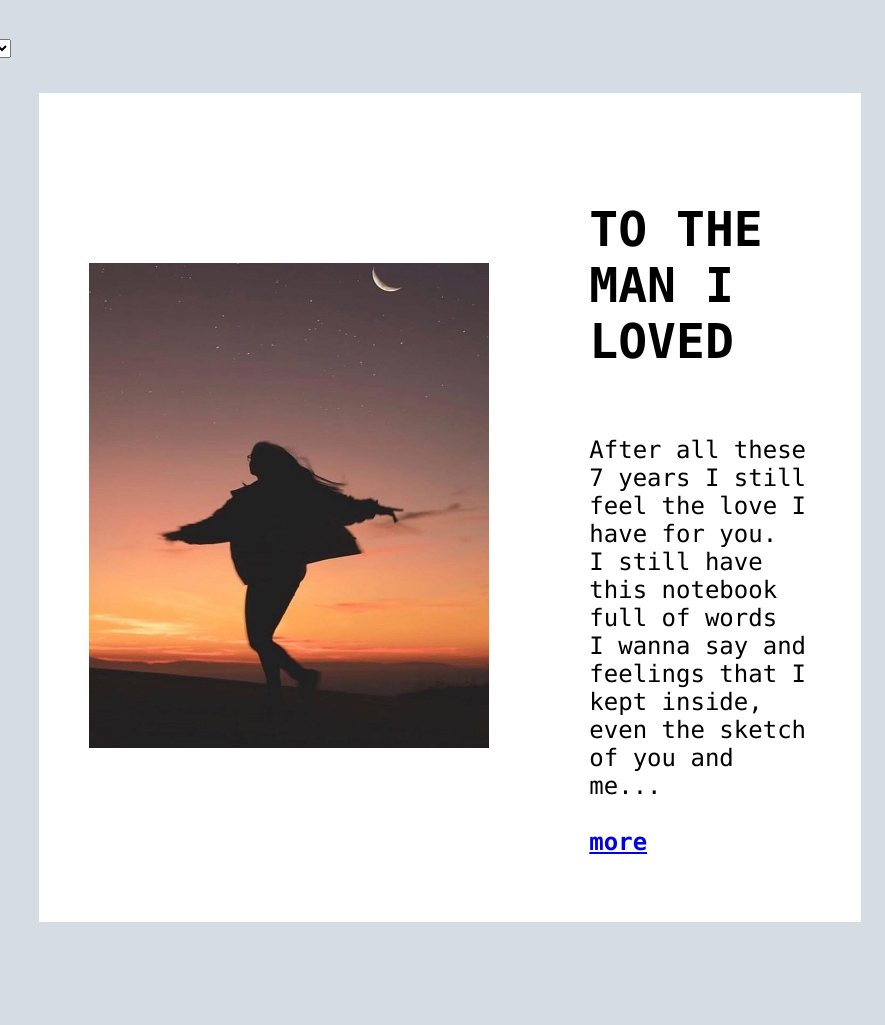
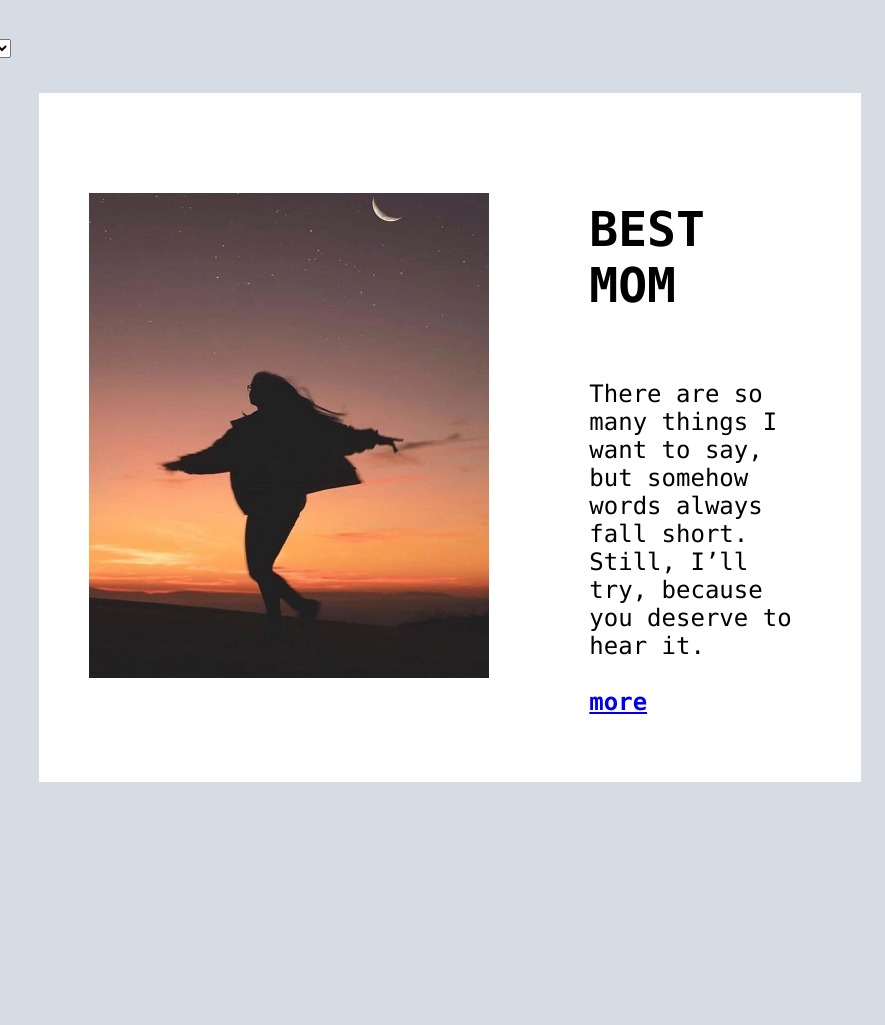
Before and after one commit to OlinPaulCaraan/LustrousHands, a plain HTML site: page read-openletter.html in a window 1280 px wide. Shown: the part 418-1443 px from the top of the page, without its empty margins (395-1280 px from the left). After the commit the page ends 1398 px from the top, so only its background shows below. Drawn offline with Linux system fonts and the light colour scheme.

Commit message:
Update read-openletter.html

```diff
--- a/read-openletter.html
+++ b/read-openletter.html
@@ -76,15 +76,13 @@
                 <td valign="top">
                     <br>
                     <font face = "consolas" size = "6">
-                        <h2> TO THE MAN I LOVED </h2>
+                        <h2> BEST MOM </h2>
                     </font>
                     <p>
                         <font face = "consolas" size = "5">
                         <br>
-                        After all these 7 years I still feel the love I have for you.<br>
-                        I still have this notebook full of words<br>
-                        I wanna say and feelings that I kept inside,<br>
-                        even the sketch of you and me...<br>
+                        There are so many things I want to say, but somehow words always fall short.<br>
+                        Still, I’ll try, because you deserve to hear it.<br>
                         <br>
                         <a href="entry-ol1.html">
                         <b>more</b></a>
```
